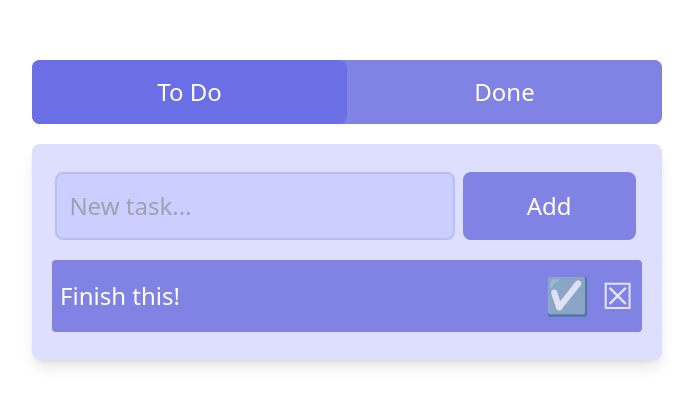
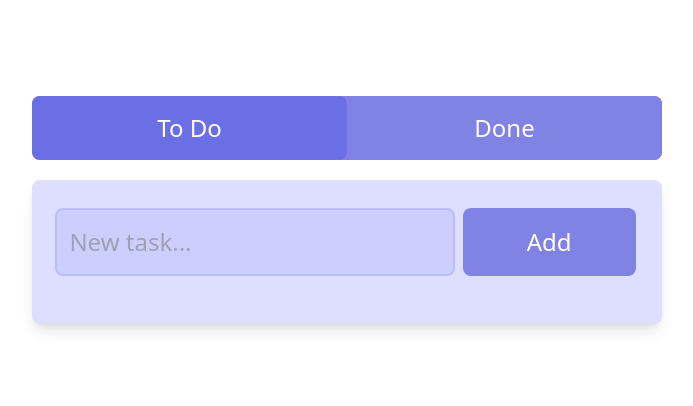
Before and after one commit to imnoura/to-do-app, a Vue app: page / in a window 1280 px wide. Shown: the part 190-596 px from the top of the page, without its empty margins (293-986 px from the left). Built offline with nearby package versions, Linux system fonts and the light colour scheme.

Commit message:
chore: remove the default task

```diff
--- a/src/components/TaskList.vue
+++ b/src/components/TaskList.vue
@@ -24,13 +24,7 @@ defineProps({
   currentTab: String,
 });
 
-const todos = reactive([
-  {
-    id: Math.random,
-    content: "Finish this!",
-    isDone: false,
-  },
-]);
+const todos = reactive([]);
 
 const todoInput = ref("");
 
```
